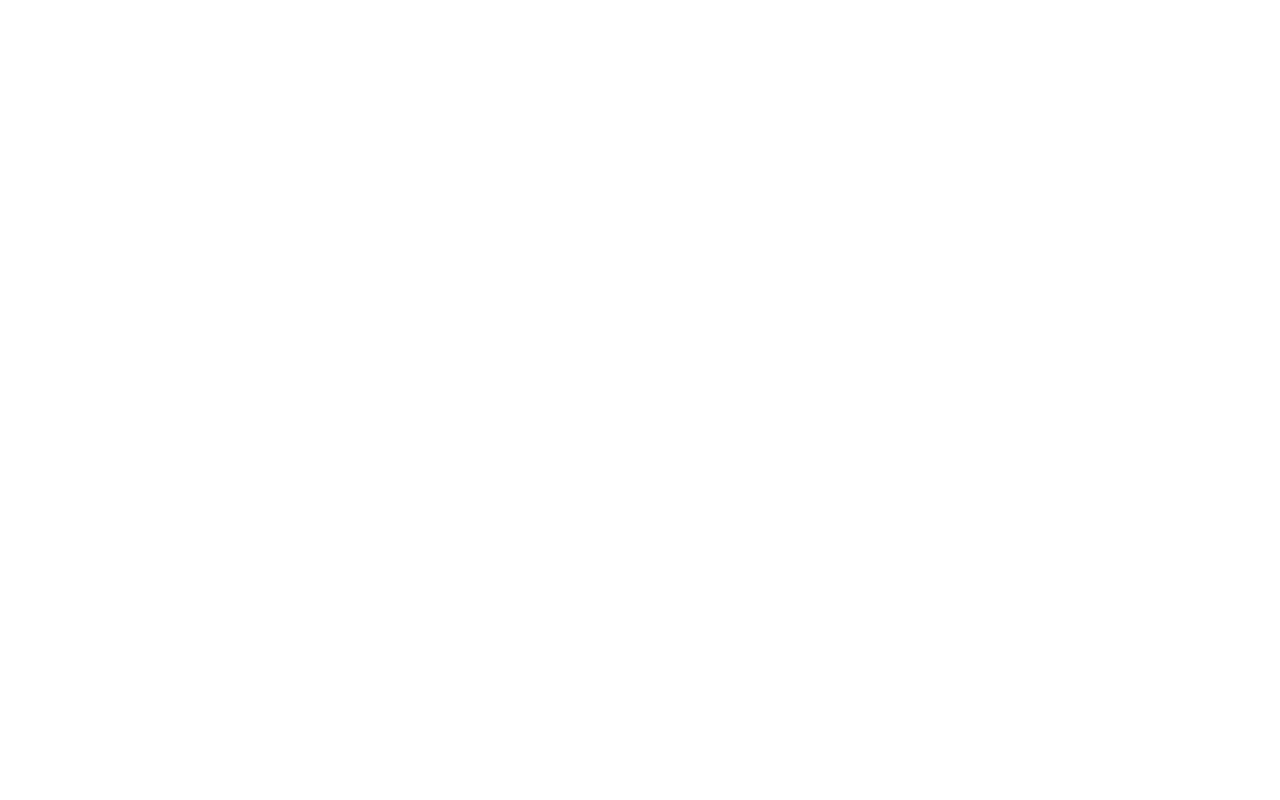
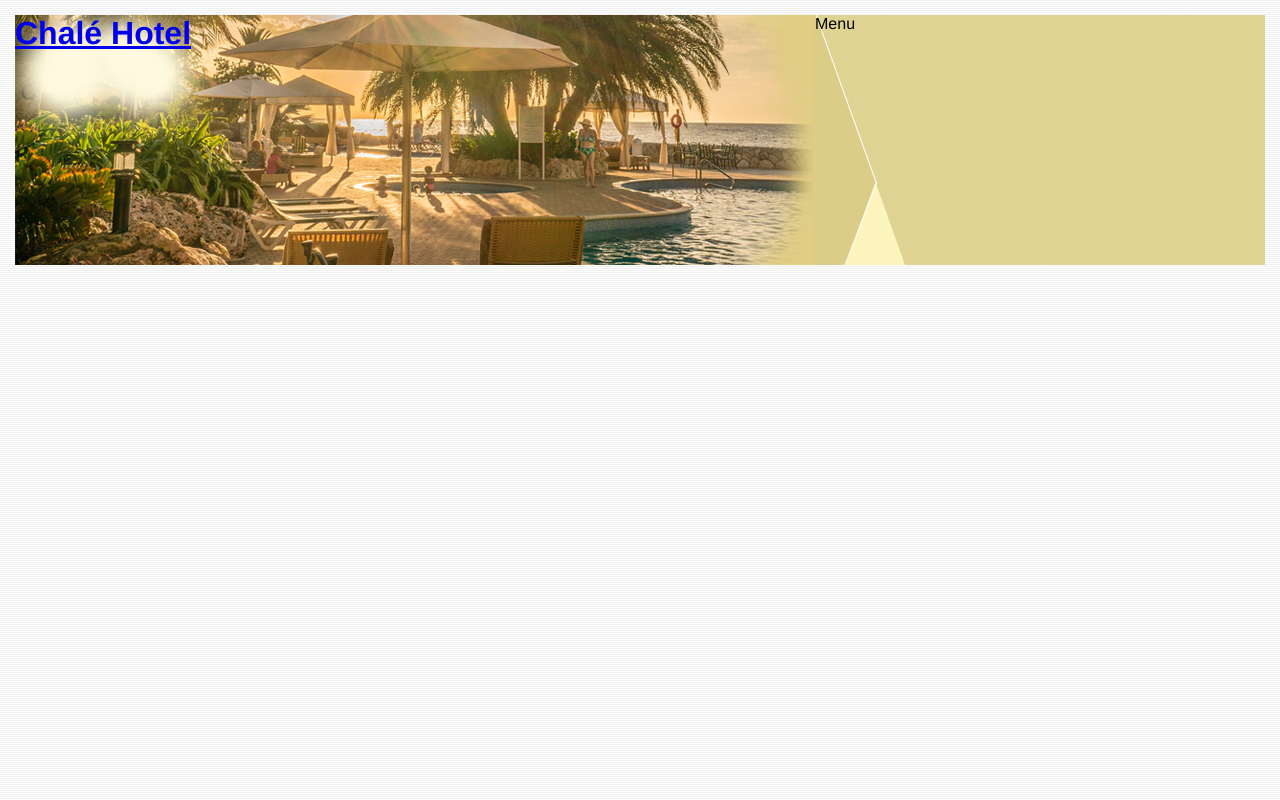
Before and after one commit to RobertoJSJTV/ChaleHotelhtml, a plain HTML site: page index.html in a window 1280 px wide. Drawn offline with Linux system fonts and the light colour scheme.

Commit message:
modificações

```diff
--- a/css/estilo.css
+++ b/css/estilo.css
@@ -0,0 +1,35 @@
+*{
+    margin: 0;
+    padding: 0;
+}
+body{
+    font-family: Helvetica, "Trebuchet MS",sans-serif;
+    background: #fff url(../img/bg.png);
+    margin: 15px;
+}
+
+#container {
+    background: #ede9cc;
+}
+#topo{
+    position: relative;
+    background: #dbcd87;
+    height: 15.4em;
+    min-height: 250px;
+}
+#area-logo {
+    position: absolute;
+    background: url(../img/topo-imagem-principal2.png) no-repeat;
+    width: 100%;
+    height: 250px;
+    top: 0;
+    left: 0;
+}
+#area-menu {
+    position: absolute;
+    background: url(../img/topo-imagem-lateral.png) no-repeat;
+    top: 0;
+    right: 0;
+    width: 450px;
+    height: 250px;
+}
--- a/index.html
+++ b/index.html
@@ -4,9 +4,25 @@
     <meta charset="UTF-8">
     <meta http-equiv="X-UA-Compatible" content="IE=edge">
     <meta name="viewport" content="width=device-width, initial-scale=1.0">
+    <link rel="stylesheet" href="css/estilo.css">
     <title>Chalé Hotel</title>
 </head>
 <body>
+    <div id="container"> <!-- Inicio container-->
+        <div id="topo"><!-- Inicio Topo-->
 
+            <div id="area-logo"> <!-- Inicio logo-->
+                <h1>
+                    <a href="index.html">Chalé Hotel</a>
+                </h1>
+            </div> <!-- Fim Logo-->
+
+            <div id="area-menu"><!-- Inicio menu-->
+                Menu
+            </div><!-- Fim menu-->
+
+
+        </div><!-- Fim Topo-->
+    </div> <!-- Fim Container-->
 </body>
 </html>
```
